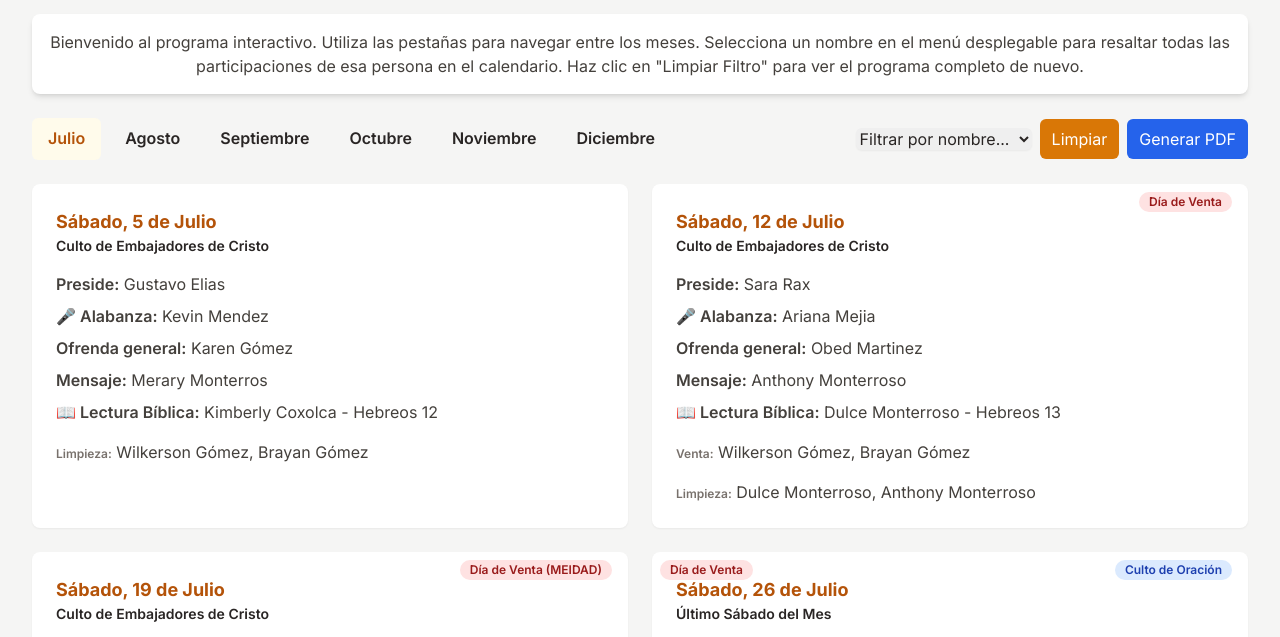
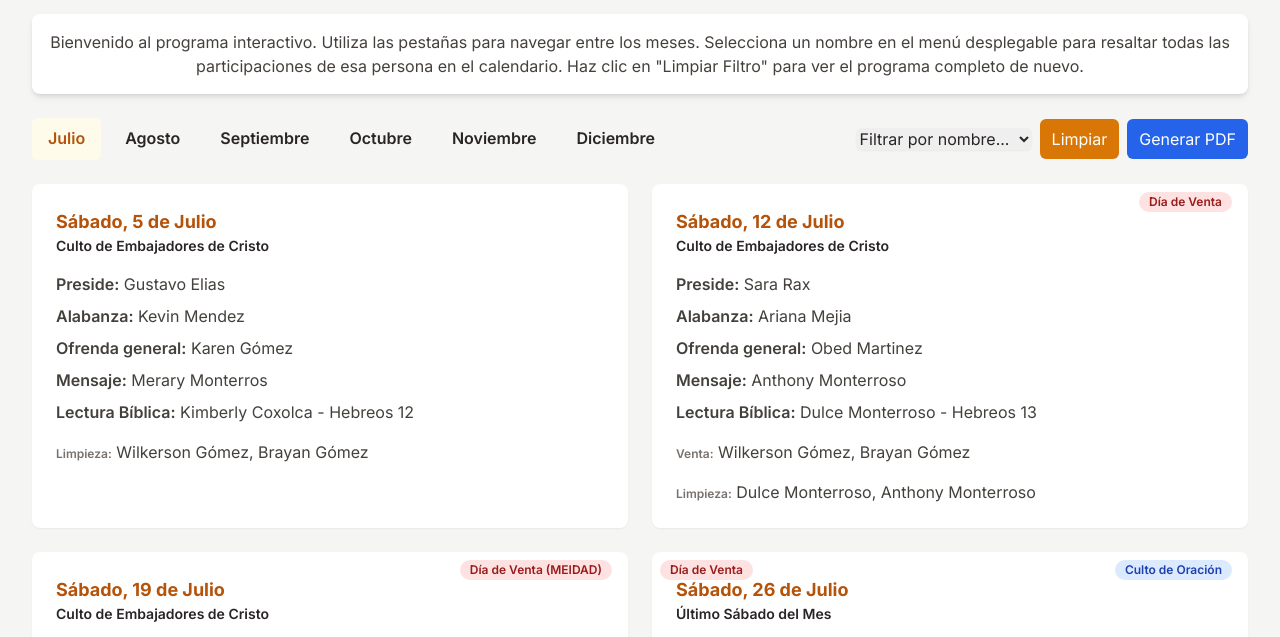
Before and after one commit to BatWil/programas, a plain HTML site: page index.html in a window 1280 px wide. Shown: the part 118-755 px from the top of the page. Drawn offline with nearby package versions, Linux system fonts and the light colour scheme.

Commit message:
sin emogis

```diff
--- a/index.html
+++ b/index.html
@@ -62,10 +62,10 @@
                         <p class="font-semibold text-sm mb-4">Culto de Embajadores de Cristo</p>
                         <ul class="space-y-2 text-stone-700">
                             <li><span class="font-semibold">Preside:</span> Gustavo Elias</li>
-                            <li><span class="font-semibold">🎤 Alabanza:</span> Kevin Mendez</li>
+                            <li><span class="font-semibold">Alabanza:</span> Kevin Mendez</li>
                             <li><span class="font-semibold">Ofrenda general:</span> Karen Gómez</li>
                             <li><span class="font-semibold">Mensaje:</span> Merary Monterros</li>
-                            <li><span class="font-semibold">📖 Lectura Bíblica:</span> Kimberly Coxolca - Hebreos 12</li>
+                            <li><span class="font-semibold">Lectura Bíblica:</span> Kimberly Coxolca - Hebreos 12</li>
                             <li class="pt-2"><span class="font-semibold text-xs text-stone-500">Limpieza:</span> Wilkerson Gómez, Brayan Gómez</li>
                         </ul>
                     </div>
@@ -75,10 +75,10 @@
                         <p class="font-semibold text-sm mb-4">Culto de Embajadores de Cristo</p>
                         <ul class="space-y-2 text-stone-700">
                             <li><span class="font-semibold">Preside:</span> Sara Rax</li>
-                            <li><span class="font-semibold">🎤 Alabanza:</span> Ariana Mejia</li>
+                            <li><span class="font-semibold">Alabanza:</span> Ariana Mejia</li>
                             <li><span class="font-semibold">Ofrenda general:</span> Obed Martinez</li>
                             <li><span class="font-semibold">Mensaje:</span> Anthony Monterroso</li>
-                            <li><span class="font-semibold">📖 Lectura Bíblica:</span> Dulce Monterroso - Hebreos 13</li>
+                            <li><span class="font-semibold">Lectura Bíblica:</span> Dulce Monterroso - Hebreos 13</li>
                             <li class="pt-2"><span class="font-semibold text-xs text-stone-500">Venta:</span> Wilkerson Gómez, Brayan Gómez</li>
                             <li class="pt-2"><span class="font-semibold text-xs text-stone-500">Limpieza:</span> Dulce Monterroso, Anthony Monterroso</li>
                         </ul>
@@ -89,10 +89,10 @@
                         <p class="font-semibold text-sm mb-4">Culto de Embajadores de Cristo</p>
                         <ul class="space-y-2 text-stone-700">
                             <li><span class="font-semibold">Preside:</span> Kevin Mendez</li>
-                            <li><span class="font-semibold">🎤 Alabanza:</span> Karen Gómez</li>
+                            <li><span class="font-semibold">Alabanza:</span> Karen Gómez</li>
                             <li><span class="font-semibold">Ofrenda general:</span> Merary Monterros</li>
                             <li><span class="font-semibold">Mensaje:</span> Kimberly Coxolca</li>
-                            <li><span class="font-semibold">📖 Lectura Bíblica:</span> Karen Gómez - Job 1</li>
+                            <li><span class="font-semibold">Lectura Bíblica:</span> Karen Gómez - Job 1</li>
                             <li class="pt-2"><span class="font-semibold text-xs text-stone-500">Limpieza:</span> Karen Gómez, Vanessa Orozco</li>
                         </ul>
                     </div>
@@ -121,10 +121,10 @@
                         <p class="font-semibold text-sm mb-4">Culto de Embajadores de Cristo</p>
                          <ul class="space-y-2 text-stone-700">
                             <li><span class="font-semibold">Preside:</span> Gladys Xum</li>
-                            <li><span class="font-semibold">🎤 Alabanza:</span> Gustavo Elias</li>
+                            <li><span class="font-semibold">Alabanza:</span> Gustavo Elias</li>
                             <li><span class="font-semibold">Ofrenda general:</span> Kevin Mendez</li>
                             <li><span class="font-semibold">Mensaje:</span> Karen Gómez</li>
-                            <li><span class="font-semibold">📖 Lectura Bíblica:</span> Merary Monterros - Job 2</li>
+                            <li><span class="font-semibold">Lectura Bíblica:</span> Merary Monterros - Job 2</li>
                             <li class="pt-2"><span class="font-semibold text-xs text-stone-500">Venta:</span> Dulce Monterroso, Anthony Monterroso</li>
                             <li class="pt-2"><span class="font-semibold text-xs text-stone-500">Limpieza:</span> Gustavo Elias, Kevin Mendez</li>
                         </ul>
@@ -135,10 +135,10 @@
                         <p class="font-semibold text-sm mb-4">Culto de Embajadores de Cristo</p>
                         <ul class="space-y-2 text-stone-700">
                             <li><span class="font-semibold">Preside:</span> Kimberly Coxolca</li>
-                            <li><span class="font-semibold">🎤 Alabanza:</span> Sara Rax</li>
+                            <li><span class="font-semibold">Alabanza:</span> Sara Rax</li>
                             <li><span class="font-semibold">Ofrenda general:</span> Ariana Mejia</li>
                             <li><span class="font-semibold">Mensaje:</span> Obed Martinez</li>
-                            <li><span class="font-semibold">📖 Lectura Bíblica:</span> Sara Rax - Job 3</li>
+                            <li><span class="font-semibold">Lectura Bíblica:</span> Sara Rax - Job 3</li>
                             <li class="pt-2"><span class="font-semibold text-xs text-stone-500">Venta:</span> Wilkerson Gómez, Brayan Gómez</li>
                             <li class="pt-2"><span class="font-semibold text-xs text-stone-500">Limpieza:</span> Wilkerson Gómez, Brayan Gómez</li>
                         </ul>
@@ -149,10 +149,10 @@
                         <p class="font-semibold text-sm mb-4">Culto de Embajadores de Cristo</p>
                         <ul class="space-y-2 text-stone-700">
                             <li><span class="font-semibold">Preside:</span> Dulce Monterroso</li>
-                            <li><span class="font-semibold">🎤 Alabanza:</span> Gustavo Elias</li>
+                            <li><span class="font-semibold">Alabanza:</span> Gustavo Elias</li>
                             <li><span class="font-semibold">Ofrenda general:</span> Kevin Mendez</li>
                             <li><span class="font-semibold">Mensaje:</span> Karen Gómez</li>
-                            <li><span class="font-semibold">📖 Lectura Bíblica:</span> Ariana Mejia - Job 4</li>
+                            <li><span class="font-semibold">Lectura Bíblica:</span> Ariana Mejia - Job 4</li>
                             <li class="pt-2"><span class="font-semibold text-xs text-stone-500">Limpieza:</span> Dulce Monterroso, Anthony Monterroso</li>
                         </ul>
                     </div>
@@ -162,10 +162,10 @@
                         <p class="font-semibold text-sm mb-4">Culto de Embajadores de Cristo</p>
                         <ul class="space-y-2 text-stone-700">
                             <li><span class="font-semibold">Preside:</span> Kimberly Coxolca</li>
-                            <li><span class="font-semibold">🎤 Alabanza:</span> Sara Rax</li>
+                            <li><span class="font-semibold">Alabanza:</span> Sara Rax</li>
                             <li><span class="font-semibold">Ofrenda general:</span> Ariana Mejia</li>
                             <li><span class="font-semibold">Mensaje:</span> Obed Martinez</li>
-                            <li><span class="font-semibold">📖 Lectura Bíblica:</span> Wilkerson Gómez - Job 5</li>
+                            <li><span class="font-semibold">Lectura Bíblica:</span> Wilkerson Gómez - Job 5</li>
                             <li class="pt-2"><span class="font-semibold text-xs text-stone-500">Venta:</span> Dulce Monterroso, Anthony Monterroso</li>
                             <li class="pt-2"><span class="font-semibold text-xs text-stone-500">Limpieza:</span> Karen Gómez, Vanessa Orozco</li>
                         </ul>
@@ -196,10 +196,10 @@
                         <p class="font-semibold text-sm mb-4">Culto de Embajadores de Cristo</p>
                          <ul class="space-y-2 text-stone-700">
                             <li><span class="font-semibold">Preside:</span> Karen Gómez</li>
-                            <li><span class="font-semibold">🎤 Alabanza:</span> Merary Monterros</li>
+                            <li><span class="font-semibold">Alabanza:</span> Merary Monterros</li>
                             <li><span class="font-semibold">Ofrenda general:</span> Johana Xum</li>
                             <li><span class="font-semibold">Mensaje:</span> Gladys Xum</li>
-                            <li><span class="font-semibold">📖 Lectura Bíblica:</span> Kimberly Coxolca - Job 6</li>
+                            <li><span class="font-semibold">Lectura Bíblica:</span> Kimberly Coxolca - Job 6</li>
                             <li class="pt-2"><span class="font-semibold text-xs text-stone-500">Venta:</span> Wilkerson Gómez, Brayan Gómez</li>
                             <li class="pt-2"><span class="font-semibold text-xs text-stone-500">Limpieza:</span> Armando Calel, Gustavo Elias, Kevin Mendez</li>
                         </ul>
@@ -210,10 +210,10 @@
                         <p class="font-semibold text-sm mb-4">Culto de Embajadores de Cristo</p>
                         <ul class="space-y-2 text-stone-700">
                             <li><span class="font-semibold">Preside:</span> Sara Rax</li>
-                            <li><span class="font-semibold">🎤 Alabanza:</span> Ariana Mejia</li>
+                            <li><span class="font-semibold">Alabanza:</span> Ariana Mejia</li>
                             <li><span class="font-semibold">Ofrenda general:</span> Obed Martinez</li>
                             <li><span class="font-semibold">Mensaje:</span> Armando Calel</li>
-                            <li><span class="font-semibold">📖 Lectura Bíblica:</span> Gaby Coxolca - Job 7</li>
+                            <li><span class="font-semibold">Lectura Bíblica:</span> Gaby Coxolca - Job 7</li>
                             <li class="pt-2"><span class="font-semibold text-xs text-stone-500">Venta:</span> Dulce Monterroso, Anthony Monterroso</li>
                             <li class="pt-2"><span class="font-semibold text-xs text-stone-500">Limpieza:</span> Wilkerson Gómez, Brayan Gómez</li>
                         </ul>
@@ -224,10 +224,10 @@
                         <p class="font-semibold text-sm mb-4">Culto de Embajadores de Cristo</p>
                         <ul class="space-y-2 text-stone-700">
                             <li><span class="font-semibold">Preside:</span> Wilkerson Gómez</li>
-                            <li><span class="font-semibold">🎤 Alabanza:</span> Brayan Gómez</li>
+                            <li><span class="font-semibold">Alabanza:</span> Brayan Gómez</li>
                             <li><span class="font-semibold">Ofrenda general:</span> Anthony Monterroso</li>
                             <li><span class="font-semibold">Mensaje:</span> Dulce Monterroso</li>
-                            <li><span class="font-semibold">📖 Lectura Bíblica:</span> Armando Calel - Job 8</li>
+                            <li><span class="font-semibold">Lectura Bíblica:</span> Armando Calel - Job 8</li>
                             <li class="pt-2"><span class="font-semibold text-xs text-stone-500">Limpieza:</span> Dulce Monterroso, Anthony Monterroso</li>
                         </ul>
                     </div>
@@ -257,10 +257,10 @@
                         <p class="font-semibold text-sm mb-4">Culto de Embajadores de Cristo</p>
                          <ul class="space-y-2 text-stone-700">
                             <li><span class="font-semibold">Preside:</span> Kimberly Coxolca</li>
-                            <li><span class="font-semibold">🎤 Alabanza:</span> Sara Rax</li>
+                            <li><span class="font-semibold">Alabanza:</span> Sara Rax</li>
                             <li><span class="font-semibold">Ofrenda general:</span> Ariana Mejia</li>
                             <li><span class="font-semibold">Mensaje:</span> Obed Martinez</li>
-                            <li><span class="font-semibold">📖 Lectura Bíblica:</span> Sara Rax - Job 9</li>
+                            <li><span class="font-semibold">Lectura Bíblica:</span> Sara Rax - Job 9</li>
                             <li class="pt-2"><span class="font-semibold text-xs text-stone-500">Venta:</span> Wilkerson Gómez, Brayan Gómez</li>
                             <li class="pt-2"><span class="font-semibold text-xs text-stone-500">Limpieza:</span> Johana Xum, Gladys Xum</li>
                         </ul>
@@ -271,10 +271,10 @@
                         <p class="font-semibold text-sm mb-4">Culto de Embajadores de Cristo</p>
                         <ul class="space-y-2 text-stone-700">
                             <li><span class="font-semibold">Preside:</span> Gaby Coxolca</li>
-                            <li><span class="font-semibold">🎤 Alabanza:</span> Wilkerson Gómez</li>
+                            <li><span class="font-semibold">Alabanza:</span> Wilkerson Gómez</li>
                             <li><span class="font-semibold">Ofrenda general:</span> Brayan Gómez</li>
                             <li><span class="font-semibold">Mensaje:</span> Anthony Monterroso</li>
-                            <li><span class="font-semibold">📖 Lectura Bíblica:</span> Kevin Mendez - Job 10</li>
+                            <li><span class="font-semibold">Lectura Bíblica:</span> Kevin Mendez - Job 10</li>
                             <li class="pt-2"><span class="font-semibold text-xs text-stone-500">Venta:</span> Dulce Monterroso, Anthony Monterroso</li>
                             <li class="pt-2"><span class="font-semibold text-xs text-stone-500">Limpieza:</span> Armando Calel, Gustavo Elias, Kevin Mendez</li>
                         </ul>
@@ -285,10 +285,10 @@
                         <p class="font-semibold text-sm mb-4">Culto de Embajadores de Cristo</p>
                         <ul class="space-y-2 text-stone-700">
                             <li><span class="font-semibold">Preside:</span> Karen Gómez</li>
-                            <li><span class="font-semibold">🎤 Alabanza:</span> Merary Monterros</li>
+                            <li><span class="font-semibold">Alabanza:</span> Merary Monterros</li>
                             <li><span class="font-semibold">Ofrenda general:</span> Kimberly Coxolca</li>
                             <li><span class="font-semibold">Mensaje:</span> Sara Rax</li>
-                            <li><span class="font-semibold">📖 Lectura Bíblica:</span> Karen Gómez - Job 11</li>
+                            <li><span class="font-semibold">Lectura Bíblica:</span> Karen Gómez - Job 11</li>
                             <li class="pt-2"><span class="font-semibold text-xs text-stone-500">Limpieza:</span> Wilkerson Gómez, Brayan Gómez</li>
                         </ul>
                     </div>
@@ -318,10 +318,10 @@
                         <p class="font-semibold text-sm mb-4">Culto de Embajadores de Cristo</p>
                          <ul class="space-y-2 text-stone-700">
                             <li><span class="font-semibold">Preside:</span> Gustavo Elias</li>
-                            <li><span class="font-semibold">🎤 Alabanza:</span> Kevin Mendez</li>
+                            <li><span class="font-semibold">Alabanza:</span> Kevin Mendez</li>
                             <li><span class="font-semibold">Ofrenda general:</span> Karen Gómez</li>
                             <li><span class="font-semibold">Mensaje:</span> Merary Monterros</li>
-                            <li><span class="font-semibold">📖 Lectura Bíblica:</span> Merary Monterros - Job 12</li>
+                            <li><span class="font-semibold">Lectura Bíblica:</span> Merary Monterros - Job 12</li>
                             <li class="pt-2"><span class="font-semibold text-xs text-stone-500">Venta:</span> Dulce Monterroso, Anthony Monterroso</li>
                             <li class="pt-2"><span class="font-semibold text-xs text-stone-500">Limpieza:</span> Karen Gómez, Vanessa Orozco</li>
                         </ul>
@@ -332,10 +332,10 @@
                         <p class="font-semibold text-sm mb-4">Culto de Embajadores de Cristo</p>
                         <ul class="space-y-2 text-stone-700">
                             <li><span class="font-semibold">Preside:</span> Gladys Xum</li>
-                            <li><span class="font-semibold">🎤 Alabanza:</span> Kimberly Coxolca</li>
+                            <li><span class="font-semibold">Alabanza:</span> Kimberly Coxolca</li>
                             <li><span class="font-semibold">Ofrenda general:</span> Sara Rax</li>
                             <li><span class="font-semibold">Mensaje:</span> Ariana Mejia</li>
-                            <li><span class="font-semibold">📖 Lectura Bíblica:</span> Johana Xum - Job 13</li>
+                            <li><span class="font-semibold">Lectura Bíblica:</span> Johana Xum - Job 13</li>
                             <li class="pt-2"><span class="font-semibold text-xs text-stone-500">Venta:</span> Wilkerson Gómez, Brayan Gómez</li>
                             <li class="pt-2"><span class="font-semibold text-xs text-stone-500">Limpieza:</span> Johana Xum, Gladys Xum</li>
                         </ul>
@@ -346,10 +346,10 @@
                         <p class="font-semibold text-sm mb-4">Culto de Embajadores de Cristo</p>
                         <ul class="space-y-2 text-stone-700">
                             <li><span class="font-semibold">Preside:</span> Armando Calel</li>
-                            <li><span class="font-semibold">🎤 Alabanza:</span> Gaby Coxolca</li>
+                            <li><span class="font-semibold">Alabanza:</span> Gaby Coxolca</li>
                             <li><span class="font-semibold">Ofrenda general:</span> Wilkerson Gómez</li>
                             <li><span class="font-semibold">Mensaje:</span> Brayan Gómez</li>
-                            <li><span class="font-semibold">📖 Lectura Bíblica:</span> Ariana Mejia - Job 14</li>
+                            <li><span class="font-semibold">Lectura Bíblica:</span> Ariana Mejia - Job 14</li>
                             <li class="pt-2"><span class="font-semibold text-xs text-stone-500">Limpieza:</span> Armando Calel, Gustavo Elias, Kevin Mendez</li>
                         </ul>
                     </div>
@@ -359,10 +359,10 @@
                         <p class="font-semibold text-sm mb-4">Culto de Embajadores de Cristo</p>
                         <ul class="space-y-2 text-stone-700">
                             <li><span class="font-semibold">Preside:</span> Gustavo Elias</li>
-                            <li><span class="font-semibold">🎤 Alabanza:</span> Kevin Mendez</li>
+                            <li><span class="font-semibold">Alabanza:</span> Kevin Mendez</li>
                             <li><span class="font-semibold">Ofrenda general:</span> Karen Gómez</li>
                             <li><span class="font-semibold">Mensaje:</span> Merary Monterros</li>
-                            <li><span class="font-semibold">📖 Lectura Bíblica:</span> Obed Martinez - Job 15</li>
+                            <li><span class="font-semibold">Lectura Bíblica:</span> Obed Martinez - Job 15</li>
                             <li class="pt-2"><span class="font-semibold text-xs text-stone-500">Venta:</span> Dulce Monterroso, Anthony Monterroso</li>
                             <li class="pt-2"><span class="font-semibold text-xs text-stone-500">Limpieza:</span> Wilkerson Gómez, Brayan Gómez</li>
                         </ul>
@@ -393,10 +393,10 @@
                         <p class="font-semibold text-sm mb-4">Culto de Embajadores de Cristo</p>
                          <ul class="space-y-2 text-stone-700">
                             <li><span class="font-semibold">Preside:</span> Armando Calel</li>
-                            <li><span class="font-semibold">🎤 Alabanza:</span> Gaby Coxolca</li>
+                            <li><span class="font-semibold">Alabanza:</span> Gaby Coxolca</li>
                             <li><span class="font-semibold">Ofrenda general:</span> Anthony Monterroso</li>
                             <li><span class="font-semibold">Mensaje:</span> Dulce Monterroso</li>
-                            <li><span class="font-semibold">📖 Lectura Bíblica:</span> Armando Calel - Job 16</li>
+                            <li><span class="font-semibold">Lectura Bíblica:</span> Armando Calel - Job 16</li>
                             <li class="pt-2"><span class="font-semibold text-xs text-stone-500">Venta:</span> Wilkerson Gómez, Brayan Gómez</li>
                             <li class="pt-2"><span class="font-semibold text-xs text-stone-500">Limpieza:</span> Karen Gómez, Vanessa Orozco</li>
                         </ul>
@@ -407,10 +407,10 @@
                         <p class="font-semibold text-sm mb-4">Culto de Embajadores de Cristo</p>
                         <ul class="space-y-2 text-stone-700">
                             <li><span class="font-semibold">Preside:</span> Karen Gómez</li>
-                            <li><span class="font-semibold">🎤 Alabanza:</span> Merary Monterros</li>
+                            <li><span class="font-semibold">Alabanza:</span> Merary Monterros</li>
                             <li><span class="font-semibold">Ofrenda general:</span> Johana Xum</li>
                             <li><span class="font-semibold">Mensaje:</span> Gladys Xum</li>
-                            <li><span class="font-semibold">📖 Lectura Bíblica:</span> Kimberly Coxolca - Job 17</li>
+                            <li><span class="font-semibold">Lectura Bíblica:</span> Kimberly Coxolca - Job 17</li>
                             <li class="pt-2"><span class="font-semibold text-xs text-stone-500">Venta:</span> Dulce Monterroso, Anthony Monterroso</li>
                             <li class="pt-2"><span class="font-semibold text-xs text-stone-500">Limpieza:</span> Johana Xum, Gladys Xum</li>
                         </ul>
@@ -421,10 +421,10 @@
                         <p class="font-semibold text-sm mb-4">Culto de Embajadores de Cristo</p>
                         <ul class="space-y-2 text-stone-700">
                             <li><span class="font-semibold">Preside:</span> Sara Rax</li>
-                            <li><span class="font-semibold">🎤 Alabanza:</span> Ariana Mejia</li>
+                            <li><span class="font-semibold">Alabanza:</span> Ariana Mejia</li>
                             <li><span class="font-semibold">Ofrenda general:</span> Obed Martinez</li>
                             <li><span class="font-semibold">Mensaje:</span> Armando Calel</li>
-                            <li><span class="font-semibold">📖 Lectura Bíblica:</span> Sara Rax - Job 18</li>
+                            <li><span class="font-semibold">Lectura Bíblica:</span> Sara Rax - Job 18</li>
                             <li class="pt-2"><span class="font-semibold text-xs text-stone-500">Limpieza:</span> Armando Calel, Gustavo Elias, Kevin Mendez</li>
                         </ul>
                     </div>
```
